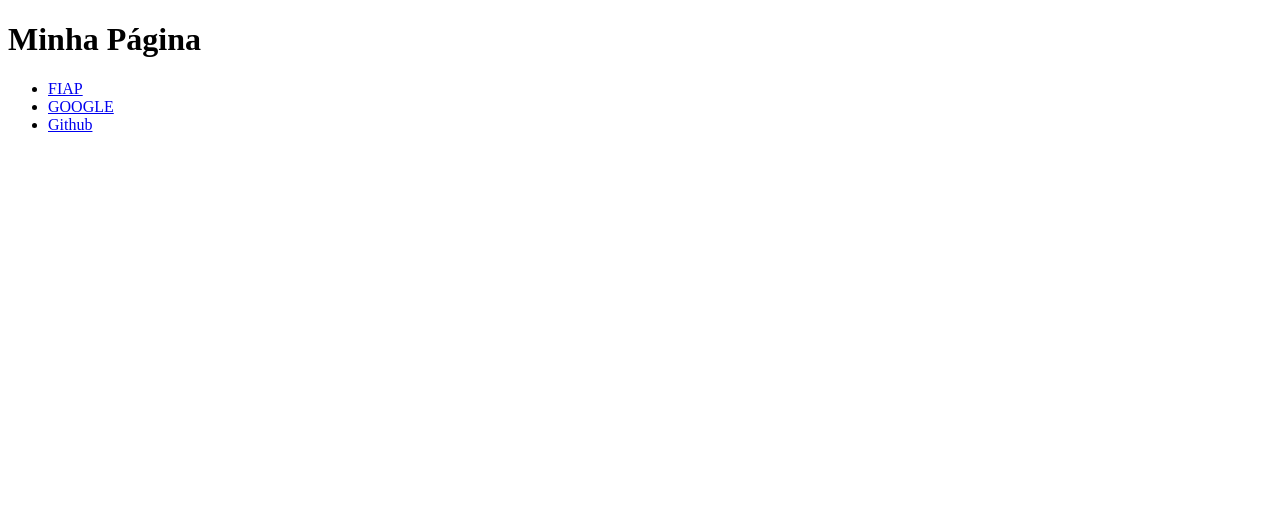
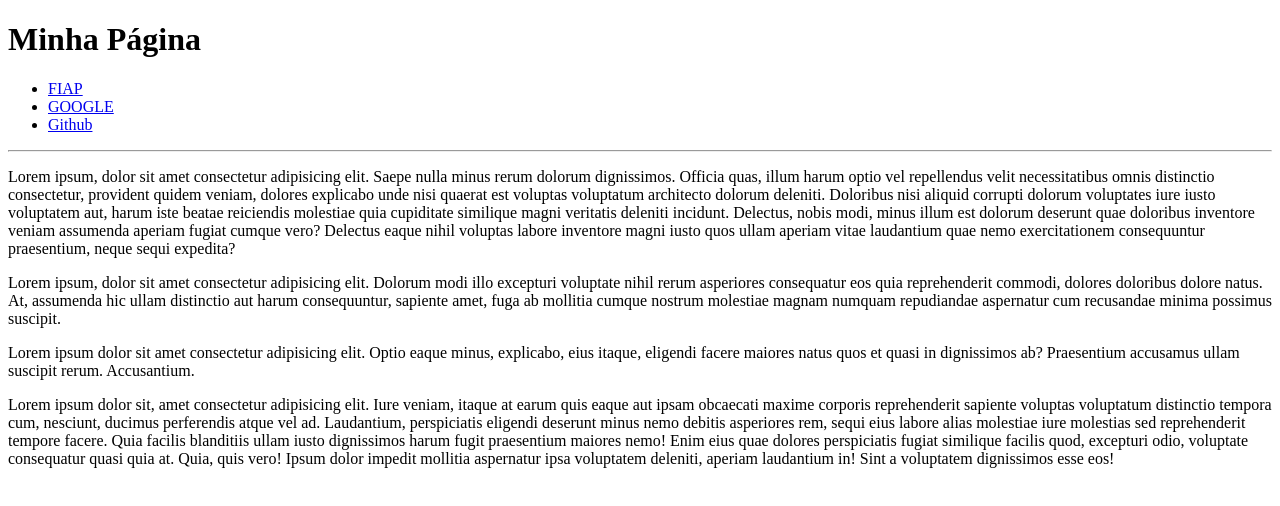
Before and after one commit to ozerikoz/projeto-inicial, a plain HTML site: page index.html in a window 1280 px wide. Drawn offline with Linux system fonts and the light colour scheme.

Commit message:
Seção conteúdo criada com lorem.

```diff
--- a/index.html
+++ b/index.html
@@ -34,6 +34,53 @@
           </ul>
         </nav>
       </header>
+
+      <hr />
+
+      <section class="conteudo">
+        <p>
+          Lorem ipsum, dolor sit amet consectetur adipisicing elit. Saepe nulla
+          minus rerum dolorum dignissimos. Officia quas, illum harum optio vel
+          repellendus velit necessitatibus omnis distinctio consectetur,
+          provident quidem veniam, dolores explicabo unde nisi quaerat est
+          voluptas voluptatum architecto dolorum deleniti. Doloribus nisi
+          aliquid corrupti dolorum voluptates iure iusto voluptatem aut, harum
+          iste beatae reiciendis molestiae quia cupiditate similique magni
+          veritatis deleniti incidunt. Delectus, nobis modi, minus illum est
+          dolorum deserunt quae doloribus inventore veniam assumenda aperiam
+          fugiat cumque vero? Delectus eaque nihil voluptas labore inventore
+          magni iusto quos ullam aperiam vitae laudantium quae nemo
+          exercitationem consequuntur praesentium, neque sequi expedita?
+        </p>
+        <p>
+          Lorem ipsum, dolor sit amet consectetur adipisicing elit. Dolorum modi
+          illo excepturi voluptate nihil rerum asperiores consequatur eos quia
+          reprehenderit commodi, dolores doloribus dolore natus. At, assumenda
+          hic ullam distinctio aut harum consequuntur, sapiente amet, fuga ab
+          mollitia cumque nostrum molestiae magnam numquam repudiandae
+          aspernatur cum recusandae minima possimus suscipit.
+        </p>
+        <p>
+          Lorem ipsum dolor sit amet consectetur adipisicing elit. Optio eaque
+          minus, explicabo, eius itaque, eligendi facere maiores natus quos et
+          quasi in dignissimos ab? Praesentium accusamus ullam suscipit rerum.
+          Accusantium.
+        </p>
+        <p>
+          Lorem ipsum dolor sit, amet consectetur adipisicing elit. Iure veniam,
+          itaque at earum quis eaque aut ipsam obcaecati maxime corporis
+          reprehenderit sapiente voluptas voluptatum distinctio tempora cum,
+          nesciunt, ducimus perferendis atque vel ad. Laudantium, perspiciatis
+          eligendi deserunt minus nemo debitis asperiores rem, sequi eius labore
+          alias molestiae iure molestias sed reprehenderit tempore facere. Quia
+          facilis blanditiis ullam iusto dignissimos harum fugit praesentium
+          maiores nemo! Enim eius quae dolores perspiciatis fugiat similique
+          facilis quod, excepturi odio, voluptate consequatur quasi quia at.
+          Quia, quis vero! Ipsum dolor impedit mollitia aspernatur ipsa
+          voluptatem deleniti, aperiam laudantium in! Sint a voluptatem
+          dignissimos esse eos!
+        </p>
+      </section>
     </div>
   </body>
 </html>
```
